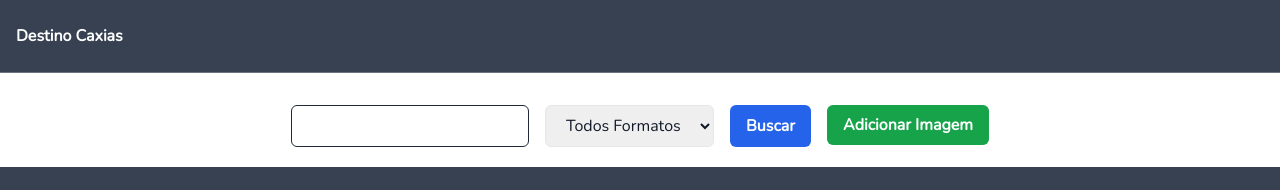
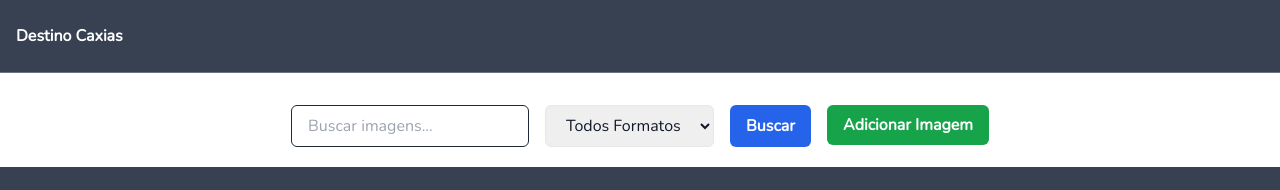
Before and after one commit to Henri-BS/caxias-wiki-nextjs, a Next.js app in the folder frontend/: page /galeria in a window 1280 px wide. Shown: the top 190 px of the page. Built offline with nearby package versions, Linux system fonts and the light colour scheme.

Commit message:
Add InputText component

```diff
--- a/frontend/src/app/galeria/page.tsx
+++ b/frontend/src/app/galeria/page.tsx
@@ -1,7 +1,7 @@
 'use client'
 
 import { useState } from "react";
-import { Template, ImageCard, Button } from "@/components";
+import { Template, ImageCard, Button, InputText } from "@/components";
 import { Image } from "@/resources/image/image.resource";
 import { useImageService } from "@/resources/image/image.service";
 import Link from "next/link";
@@ -44,10 +44,7 @@ export default function GaleriaPage() {
         <Template loading={loading}>
             <section className="flex flex-col items-center justify-center my-5">
                 <div className="flex space-x-4">
-                    <input
-                        type="text"
-                        onChange={event => setQuery(event.target.value)}
-                        className="border border-gray-800 px-4 py-2 rounded-md text-gray-900" />
+                    <InputText onChange={event => setQuery(event.target.value)} placeholder="Buscar imagens..."/>
                     <select onChange={event => setExtension(event.target.value)}
                         className="border px-4 py-2 rounded-md text-gray-900">
                         <option value="">Todos Formatos</option>
--- a/frontend/src/components/index.ts
+++ b/frontend/src/components/index.ts
@@ -1,3 +1,4 @@
 export { Template } from './Template'
 export { ImageCard } from './cards/ImageCard'
 export { Button } from './button'
+export {InputText} from './input'
--- /dev/null
+++ b/frontend/src/components/input/Input.tsx
@@ -0,0 +1,19 @@
+import React from "react";
+
+interface InputTextProps {
+    style?: string;
+    onChange?: (event: React.ChangeEvent<HTMLInputElement>) => void;
+    placeholder?: string;
+}
+
+export const InputText: React.FC<InputTextProps> = ({
+    onChange, style, placeholder
+}: InputTextProps) => {
+    return (
+
+        <input
+            type="text"
+            onChange={onChange}
+            className={`${style} border border-gray-800 px-4 py-2 rounded-md text-gray-900`} placeholder={placeholder}/>
+    );
+}
--- /dev/null
+++ b/frontend/src/components/input/index.ts
@@ -0,0 +1 @@
+export {InputText} from './Input'
```
